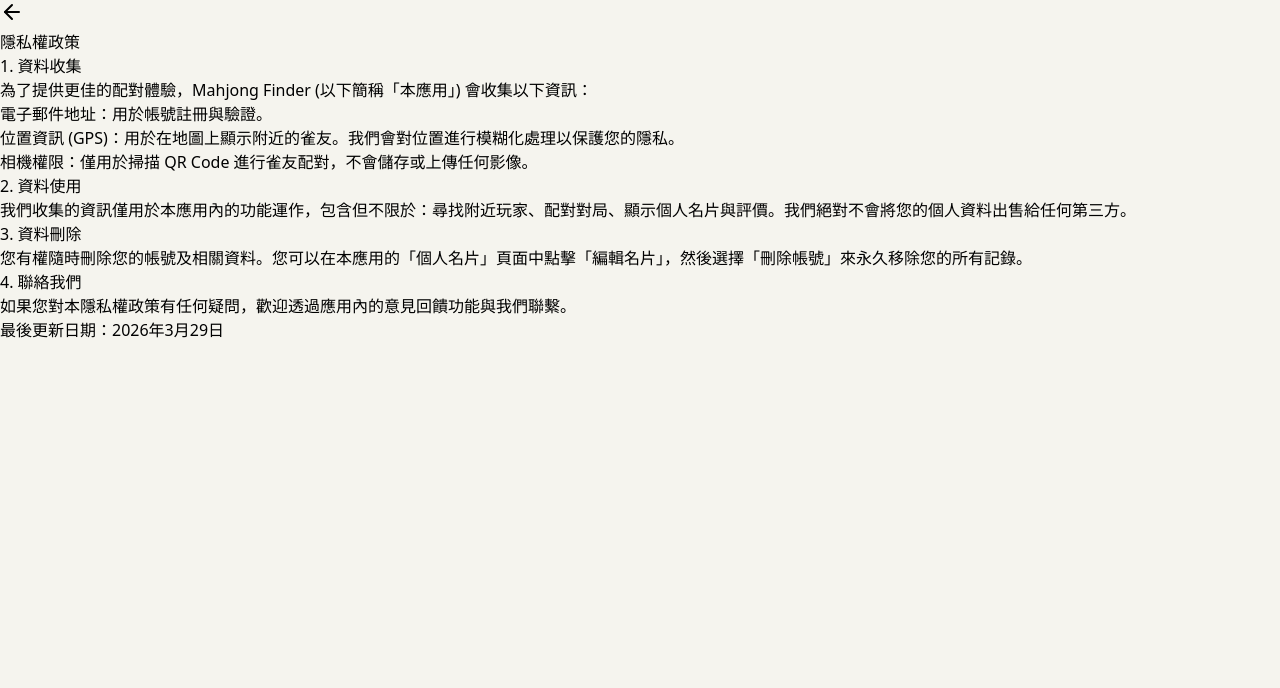
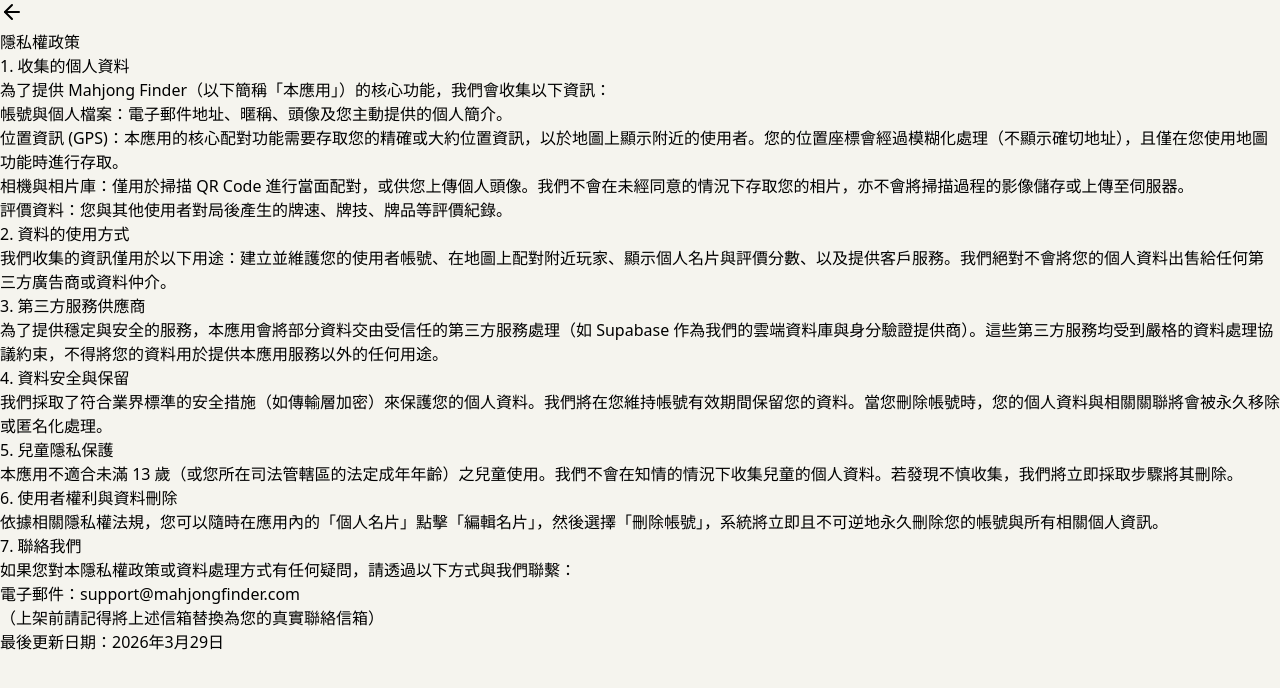
Before and after one commit to yisingtsoi-ui/mahjong-finder, a React (Vite) app: page /privacy in a window 1280 px wide. Shown: the top 688 px of the page. Built offline with nearby package versions, Linux system fonts and the light colour scheme.

Commit message:
docs: update privacy policy for app store compliance

```diff
--- a/src/pages/PrivacyPolicy.jsx
+++ b/src/pages/PrivacyPolicy.jsx
@@ -19,33 +19,57 @@ export default function PrivacyPolicy() {
 
       <div className="bg-white rounded-md border-2 border-black shadow-tile p-6 space-y-6">
         <section>
-          <h2 className="text-xl font-black mb-3 bg-black text-white inline-block px-3 py-1">1. 資料收集</h2>
-          <p className="font-bold leading-relaxed mb-2">為了提供更佳的配對體驗，Mahjong Finder (以下簡稱「本應用」) 會收集以下資訊：</p>
+          <h2 className="text-xl font-black mb-3 bg-black text-white inline-block px-3 py-1">1. 收集的個人資料</h2>
+          <p className="font-bold leading-relaxed mb-2">為了提供 Mahjong Finder（以下簡稱「本應用」）的核心功能，我們會收集以下資訊：</p>
           <ul className="list-disc pl-5 font-bold space-y-2">
-            <li><span className="text-blue-600">電子郵件地址</span>：用於帳號註冊與驗證。</li>
-            <li><span className="text-blue-600">位置資訊 (GPS)</span>：用於在地圖上顯示附近的雀友。我們會對位置進行模糊化處理以保護您的隱私。</li>
-            <li><span className="text-blue-600">相機權限</span>：僅用於掃描 QR Code 進行雀友配對，不會儲存或上傳任何影像。</li>
+            <li><span className="text-blue-600">帳號與個人檔案</span>：電子郵件地址、暱稱、頭像及您主動提供的個人簡介。</li>
+            <li><span className="text-blue-600">位置資訊 (GPS)</span>：本應用的核心配對功能需要存取您的精確或大約位置資訊，以於地圖上顯示附近的使用者。您的位置座標會經過模糊化處理（不顯示確切地址），且僅在您使用地圖功能時進行存取。</li>
+            <li><span className="text-blue-600">相機與相片庫</span>：僅用於掃描 QR Code 進行當面配對，或供您上傳個人頭像。我們不會在未經同意的情況下存取您的相片，亦不會將掃描過程的影像儲存或上傳至伺服器。</li>
+            <li><span className="text-blue-600">評價資料</span>：您與其他使用者對局後產生的牌速、牌技、牌品等評價紀錄。</li>
           </ul>
         </section>
 
         <section>
-          <h2 className="text-xl font-black mb-3 bg-black text-white inline-block px-3 py-1">2. 資料使用</h2>
+          <h2 className="text-xl font-black mb-3 bg-black text-white inline-block px-3 py-1">2. 資料的使用方式</h2>
           <p className="font-bold leading-relaxed">
-            我們收集的資訊僅用於本應用內的功能運作，包含但不限於：尋找附近玩家、配對對局、顯示個人名片與評價。我們<span className="text-red-600 font-black">絕對不會</span>將您的個人資料出售給任何第三方。
+            我們收集的資訊僅用於以下用途：建立並維護您的使用者帳號、在地圖上配對附近玩家、顯示個人名片與評價分數、以及提供客戶服務。我們<span className="text-red-600 font-black">絕對不會</span>將您的個人資料出售給任何第三方廣告商或資料仲介。
           </p>
         </section>
 
         <section>
-          <h2 className="text-xl font-black mb-3 bg-black text-white inline-block px-3 py-1">3. 資料刪除</h2>
+          <h2 className="text-xl font-black mb-3 bg-black text-white inline-block px-3 py-1">3. 第三方服務供應商</h2>
           <p className="font-bold leading-relaxed">
-            您有權隨時刪除您的帳號及相關資料。您可以在本應用的「個人名片」頁面中點擊「編輯名片」，然後選擇「刪除帳號」來永久移除您的所有記錄。
+            為了提供穩定與安全的服務，本應用會將部分資料交由受信任的第三方服務處理（如 Supabase 作為我們的雲端資料庫與身分驗證提供商）。這些第三方服務均受到嚴格的資料處理協議約束，不得將您的資料用於提供本應用服務以外的任何用途。
           </p>
         </section>
 
         <section>
-          <h2 className="text-xl font-black mb-3 bg-black text-white inline-block px-3 py-1">4. 聯絡我們</h2>
+          <h2 className="text-xl font-black mb-3 bg-black text-white inline-block px-3 py-1">4. 資料安全與保留</h2>
           <p className="font-bold leading-relaxed">
-            如果您對本隱私權政策有任何疑問，歡迎透過應用內的意見回饋功能與我們聯繫。
+            我們採取了符合業界標準的安全措施（如傳輸層加密）來保護您的個人資料。我們將在您維持帳號有效期間保留您的資料。當您刪除帳號時，您的個人資料與相關關聯將會被永久移除或匿名化處理。
+          </p>
+        </section>
+
+        <section>
+          <h2 className="text-xl font-black mb-3 bg-black text-white inline-block px-3 py-1">5. 兒童隱私保護</h2>
+          <p className="font-bold leading-relaxed">
+            本應用不適合未滿 13 歲（或您所在司法管轄區的法定成年年齡）之兒童使用。我們不會在知情的情況下收集兒童的個人資料。若發現不慎收集，我們將立即採取步驟將其刪除。
+          </p>
+        </section>
+
+        <section>
+          <h2 className="text-xl font-black mb-3 bg-black text-white inline-block px-3 py-1">6. 使用者權利與資料刪除</h2>
+          <p className="font-bold leading-relaxed">
+            依據相關隱私權法規，您可以隨時在應用內的「個人名片」點擊「編輯名片」，然後選擇「刪除帳號」，系統將立即且不可逆地永久刪除您的帳號與所有相關個人資訊。
+          </p>
+        </section>
+
+        <section>
+          <h2 className="text-xl font-black mb-3 bg-black text-white inline-block px-3 py-1">7. 聯絡我們</h2>
+          <p className="font-bold leading-relaxed">
+            如果您對本隱私權政策或資料處理方式有任何疑問，請透過以下方式與我們聯繫：<br />
+            <span className="text-blue-600 mt-2 inline-block">電子郵件：support@mahjongfinder.com</span><br />
+            <span className="text-sm text-gray-500">（上架前請記得將上述信箱替換為您的真實聯絡信箱）</span>
           </p>
         </section>
 
```
